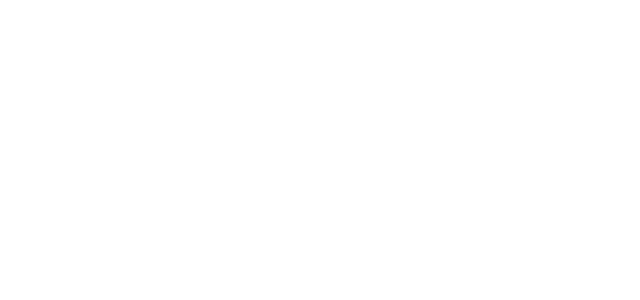
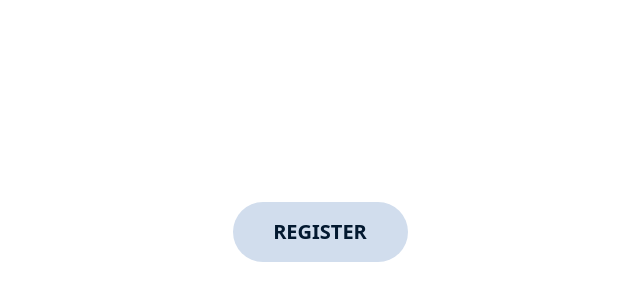
Before and after one commit to cecieee/Navira, a React (Vite) app: page / in a window 1280 px wide. Shown: the part 168-468 px from the top of the page, without its empty margins (320-960 px from the left). Built offline with nearby package versions, Linux system fonts and the light colour scheme.

Commit message:
Added CTA

```diff
--- a/index.html
+++ b/index.html
@@ -1,5 +1,5 @@
 <!doctype html>
-<html lang="en" class="light">
+<html lang="en" class="dark">
   <head>
     <meta charset="UTF-8" />
     <link rel="icon" type="image/svg+xml" href="/vite.svg" />
--- a/package.json
+++ b/package.json
@@ -11,7 +11,8 @@
   },
   "dependencies": {
     "react": "^18.3.1",
-    "react-dom": "^18.3.1"
+    "react-dom": "^18.3.1",
+    "react-icons": "^5.4.0"
   },
   "devDependencies": {
     "@eslint/js": "^9.15.0",
--- a/src/App.jsx
+++ b/src/App.jsx
@@ -1,10 +1,11 @@
 import React from 'react';
 import Navbar from './Components/Navbar';
+import CTA from './Components/CTA';
 
 function App() {
   return (
-    <div className="h-screen w-screen overflow-x-hidden">
-
+    <div className="h-screen w-screen flex justify-center items-center overflow-x-hidden">
+     <CTA />
     </div>
 )}
 
--- a/src/Components/CTA.jsx
+++ b/src/Components/CTA.jsx
@@ -1,11 +1,32 @@
-import React from 'react'
+import React from "react";
+import { FaArrowRight } from "react-icons/fa6";
 
-function CTA() {
+function CTA({
+  height = "60px",
+  width = "175px",
+  background = "secondary",
+  text_color = "primary",
+  text = "REGISTER",
+}) {
   return (
-    <div>
-
+    <div
+      className="group rounded-full cursor-pointer flex px-4 items-center font-semibold text-xl"
+      style={{
+        height: height,
+        width: width,
+        background: `var(--color-${background})`,
+        color: `var(--color-${text_color})`,
+      }}
+    >
+      <div className=" grow text-center">{text}</div>
+      <div
+        className="rounded-full h-8 w-0 scale-0 transition-all flex justify-center items-center duration-200 ease-linear group-hover:w-8 group-hover:scale-100"
+        style={{ background: `var(--color-${text_color})` }}
+      >
+        <FaArrowRight className={`text-${background}`} />
+      </div>
     </div>
-  )
+  );
 }
 
-export default CTA
+export default CTA;
```
Also changed, not shown: 1 other file (tests, documents, lock files or other folders).
